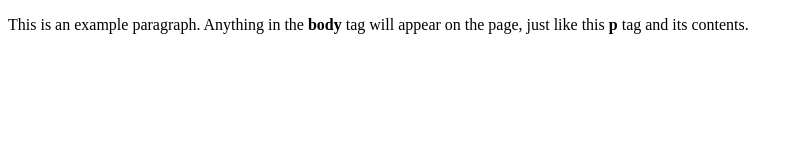
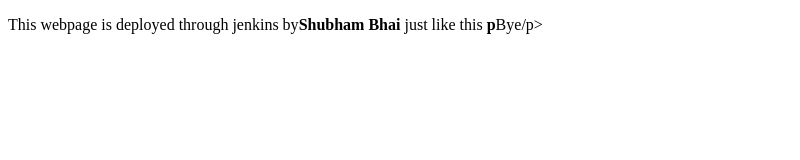
Before and after one commit to krushnabhanage10/htmltest, a plain HTML site: page index.html in a window 1280 px wide. Shown: the whole page, without its empty margins (0-800 px from the left). Drawn offline with Linux system fonts and the light colour scheme.

Commit message:
Update index.html

```diff
--- a/index.html
+++ b/index.html
@@ -1,9 +1,9 @@
 <!doctype html>
 <html>
   <head>
-    <title>This is the title of the webpage!</title>
+    <title>Hi Buddy!</title>
   </head>
   <body>
-    <p>This is an example paragraph. Anything in the <strong>body</strong> tag will appear on the page, just like this <strong>p</strong> tag and its contents.</p>
+    <p> This webpage is deployed through jenkins by<strong>Shubham Bhai</strong> just like this <strong>p</strong>Bye/p>
   </body>
 </html>
```
